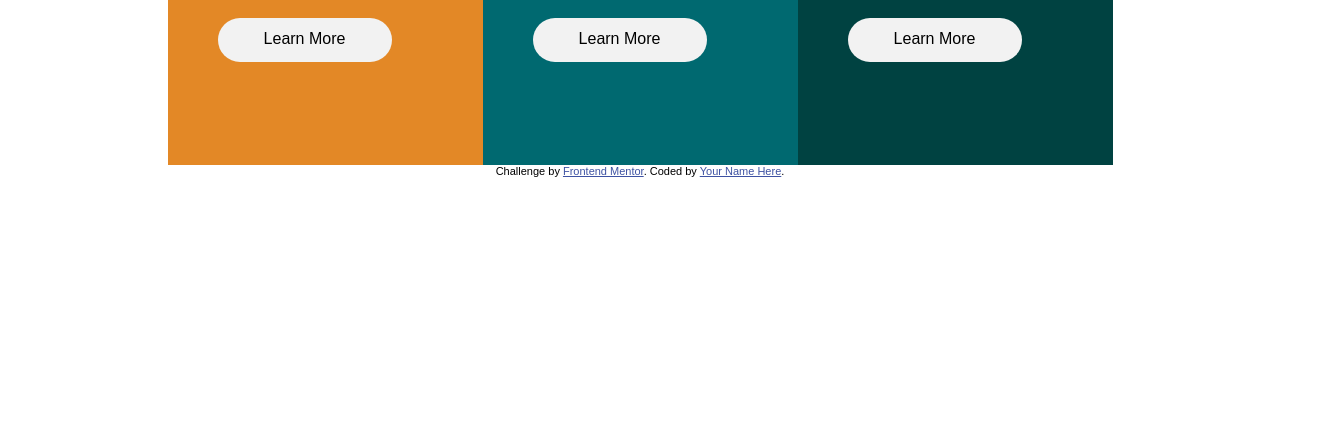
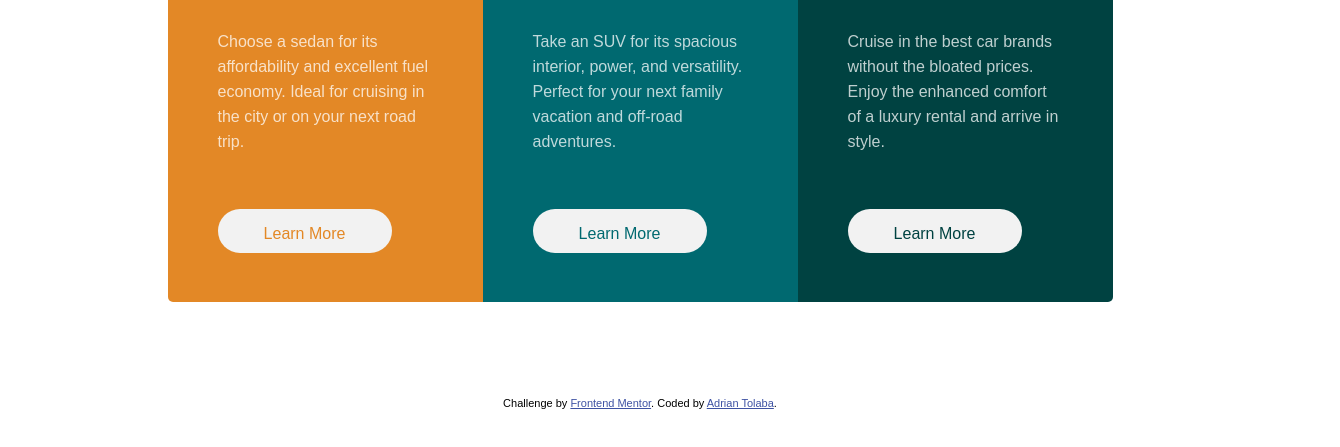
Before and after one commit to AdrianTolaba/challenge-preview-card, a plain HTML site: page index.html in a window 1280 px wide. Shown: the part 353-800 px from the top of the page, 1340 px wide, since content can reach past the window. Drawn offline with Linux system fonts and the light colour scheme; a web font is replaced by a local one.

Commit message:
Color Learn igual que fondo

```diff
--- a/index.html
+++ b/index.html
@@ -18,14 +18,26 @@
     body
     {
       font-family: 'Lexend Deca', sans-serif;
+      height: auto;
+      width: auto;
+      display: flex;
+      justify-content: center;
+      margin:0;
     }
     #contenedorElementos
     {
       /*margin: 250px 300px 300px 250px;*/
+      margin-top: 50px;
+      height: 700px;
+      width: 1400px;
       display: flex;
+      align-items: center;
+      align-self: center;
+
       color:hsla(0, 0%, 100%, 0.75);
       /*align-items: center;*/
       justify-content: center;
+      border-radius: 55px;
 
       /*margin: 243px 364px 186px 364px;*/
     }
@@ -36,9 +48,12 @@
       margin-bottom: 45px;
       text-transform: uppercase;
       font-family: 'Big Shoulders Display', cursive;
+      color:hsla(0, 0%, 100%, 1);
+      font-size: 40px;
     }
     .descripcion
     {
+      line-height: 25px;
       margin-left: 50px;
       margin-bottom: 55px;
       margin-right: 50px;
@@ -47,9 +62,9 @@
     {
       width: 150px;
       height: 20px;
-      margin-bottom: 55px;
+      margin-bottom: 45px;
       margin-right: 150px;
-      color: initial;
+      /*color: transparent;*/
       background-color: hsl(0, 0%, 95%);
       text-align: center;
       text-justify: center;
@@ -57,7 +72,18 @@
       border-radius: 44px;
       border:1px solid none;
     }
-
+    .sedans
+    {
+      color:hsl(31, 77%, 52%);
+    }
+    .suvs
+    {
+      color:hsl(184, 100%, 22%);
+    }
+    .luxury
+    {
+      color:hsl(179, 100%, 13%);
+    }
     .learn:hover
     {
       background-color: inherit;
@@ -69,6 +95,8 @@
       width: 315px;
       height: 510px;
       background-color: hsl(31, 77%, 52%);
+      border-bottom-left-radius: 5px;
+      border-top-left-radius: 5px;
     }
     #contenedorSuvs
     {
@@ -81,6 +109,8 @@
       width: 315px;
       height: 510px;
       background-color: hsl(179, 100%, 13%);
+      border-bottom-right-radius: 5px;
+      border-top-right-radius: 5px;
     }
     .imagen
     {
@@ -90,38 +120,41 @@
     @media only screen and (max-width: 375px) {
       #contenedorDeElementos
       {
+        display: flex;
         flex-direction: column;
       }
     }
   </style>
 </head>
 <body>
+  <div>
   <section id="contenedorElementos">
     <article id="contenedorSedans">
       <img class="imagen" src="images/icon-sedans.svg" alt="icono sedan">
       <h2 class="titulo">Sedans</h2>
       <p class="descripcion">Choose a sedan for its affordability and excellent fuel economy. Ideal for cruising in the city
       or on your next road trip.</p>
-      <p class="descripcion learn">Learn More</p>
+      <p class="descripcion learn sedans">Learn More</p>
     </article>
 
     <article id="contenedorSuvs">
       <img src="images/icon-suvs.svg" class="imagen">
       <h2 class="titulo">SUVs</h2>
       <p class="descripcion">Take an SUV for its spacious interior, power, and versatility. Perfect for your next family vacation and off-road adventures.</p>
-      <p class="descripcion learn">Learn More</p>
+      <p class="descripcion learn suvs">Learn More</p>
     </article>
 
     <article id="contenedorLuxury">
       <img src="images/icon-luxury.svg" class="imagen">
       <h2 class="titulo">Luxury</h2>
       <p class="descripcion">Cruise in the best car brands without the bloated prices. Enjoy the enhanced comfort of a luxury rental and arrive in style.</p>
-      <p class="descripcion learn">Learn More</p>
+      <p class="descripcion learn luxury">Learn More</p>
     </article>
   </section>
   <div class="attribution">
     Challenge by <a href="https://www.frontendmentor.io?ref=challenge" target="_blank">Frontend Mentor</a>.
-    Coded by <a href="#">Your Name Here</a>.
+    Coded by <a href="https://github.com/AdrianTolaba/challenge-preview-card">Adrian Tolaba</a>.
+  </div>
   </div>
 </body>
 </html>
```
